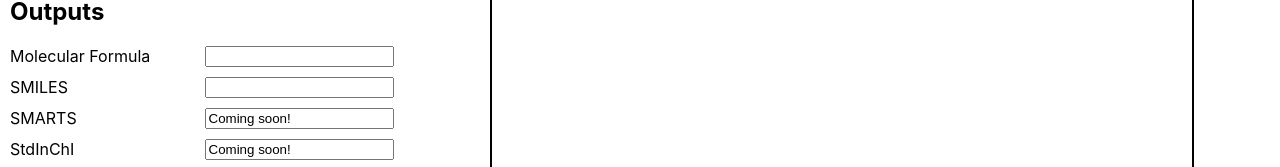
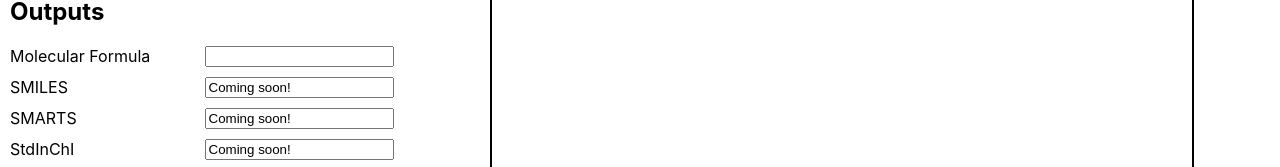
Before and after one commit to dn285/molstruct, a React (Create React App) app: page / in a window 1280 px wide. Shown: the part 207-374 px from the top of the page. Built offline with nearby package versions, Linux system fonts and the light colour scheme.

Commit message:
Refactor buttons

```diff
--- a/src/App.js
+++ b/src/App.js
@@ -14,11 +14,11 @@ function App() {
     //const [adjacencyMatrix, setAdjacencyMatrix] = useState([]);
     //const [atomData, setAtomData] = useState([]);
     const [structuralData, setStructuralData] = useState({
-        smiles: '',
-        smarts: '',
-        stdinchi: '',
-        stdinchikey: '',
-        iupac: ''
+        smiles: 'Coming soon!',
+        smarts: 'Coming soon!',
+        stdinchi: 'Coming soon!',
+        stdinchikey: 'Coming soon!',
+        iupac: 'Coming soon!'
     });
 
     const clearCanvas = () => {
@@ -192,19 +192,19 @@ function App() {
                         </div>
                         <div className="name-group">
                             <label>SMARTS</label>
-                            <input type="text" readOnly value="Coming soon!" />
+                            <input type="text" readOnly value={structuralData.smarts} />
                         </div>
                         <div className="name-group">
                             <label>StdInChI</label>
-                            <input type="text" readOnly value="Coming soon!" />
+                            <input type="text" readOnly value={structuralData.stdinchi} />
                         </div>
                         <div className="name-group">
                             <label>StdInChIKey</label>
-                            <input type="text" readOnly value="Coming soon!" />
+                            <input type="text" readOnly value={structuralData.stdinchikey} />
                         </div>
                         <div className="name-group">
                             <label>IUPAC Name</label>
-                            <input type="text" readOnly value="Coming soon!" />
+                            <input type="text" readOnly value={structuralData.iupac} />
                         </div>
                     </div>
                     <div>
```
